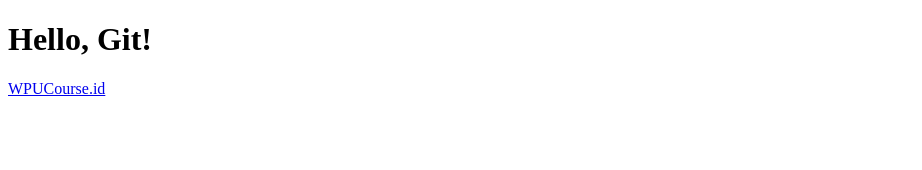
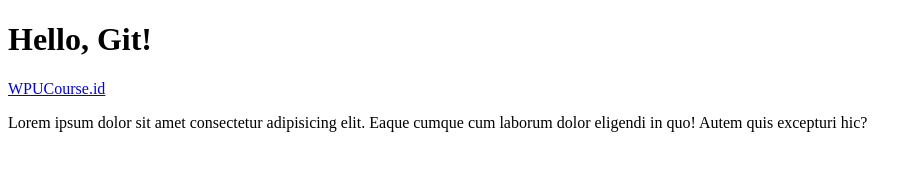
Before and after one commit to cakraawijaya/wpubelajarweb, a plain HTML site: page 04-git-dan-github/coba.html in a window 1280 px wide. Shown: the whole page, without its empty margins (0-922 px from the left). Drawn offline with Linux system fonts and the light colour scheme.

Commit message:
feat: menambahkan paragraf di coba.html

```diff
--- a/04-git-dan-github/coba.html
+++ b/04-git-dan-github/coba.html
@@ -8,5 +8,9 @@
   <body>
     <h1>Hello, Git!</h1>
     <a href="https://wpucourse.id">WPUCourse.id</a>
+    <p>
+      Lorem ipsum dolor sit amet consectetur adipisicing elit. Eaque cumque cum
+      laborum dolor eligendi in quo! Autem quis excepturi hic?
+    </p>
   </body>
 </html>
```
